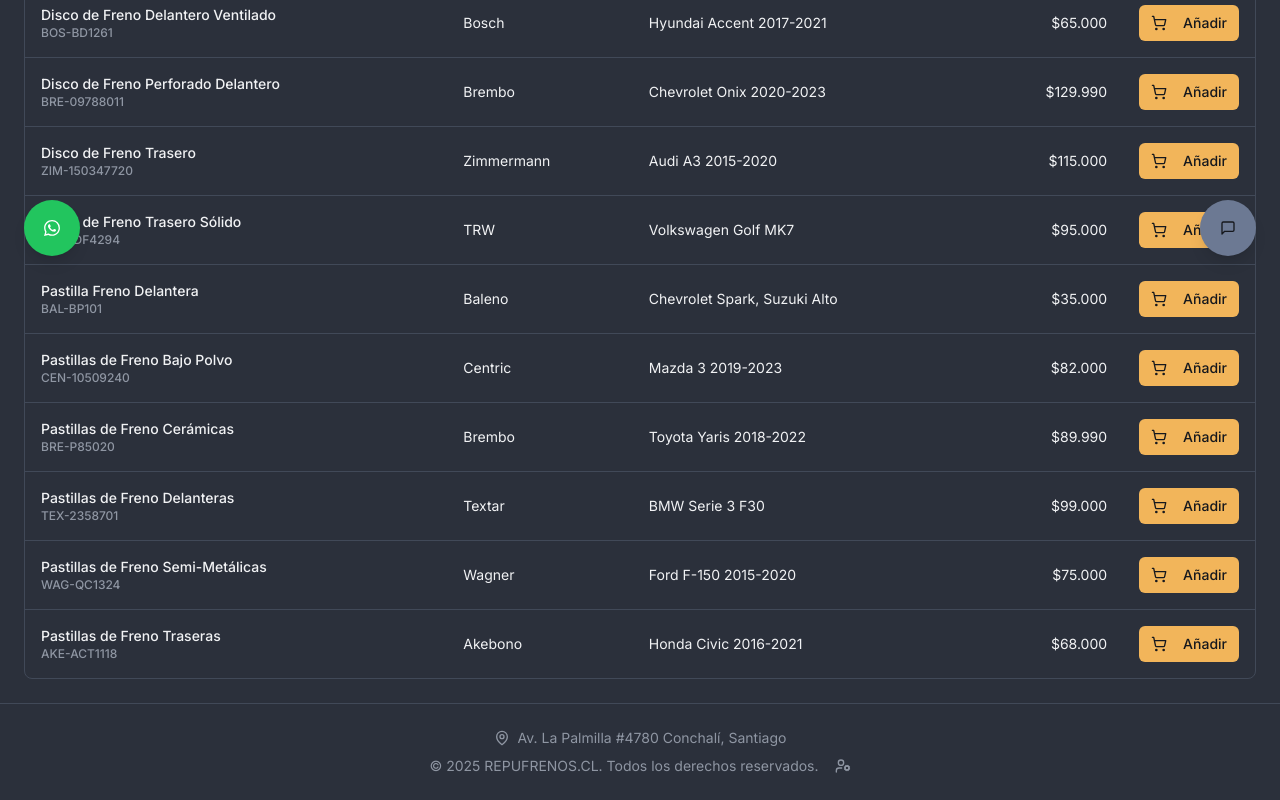
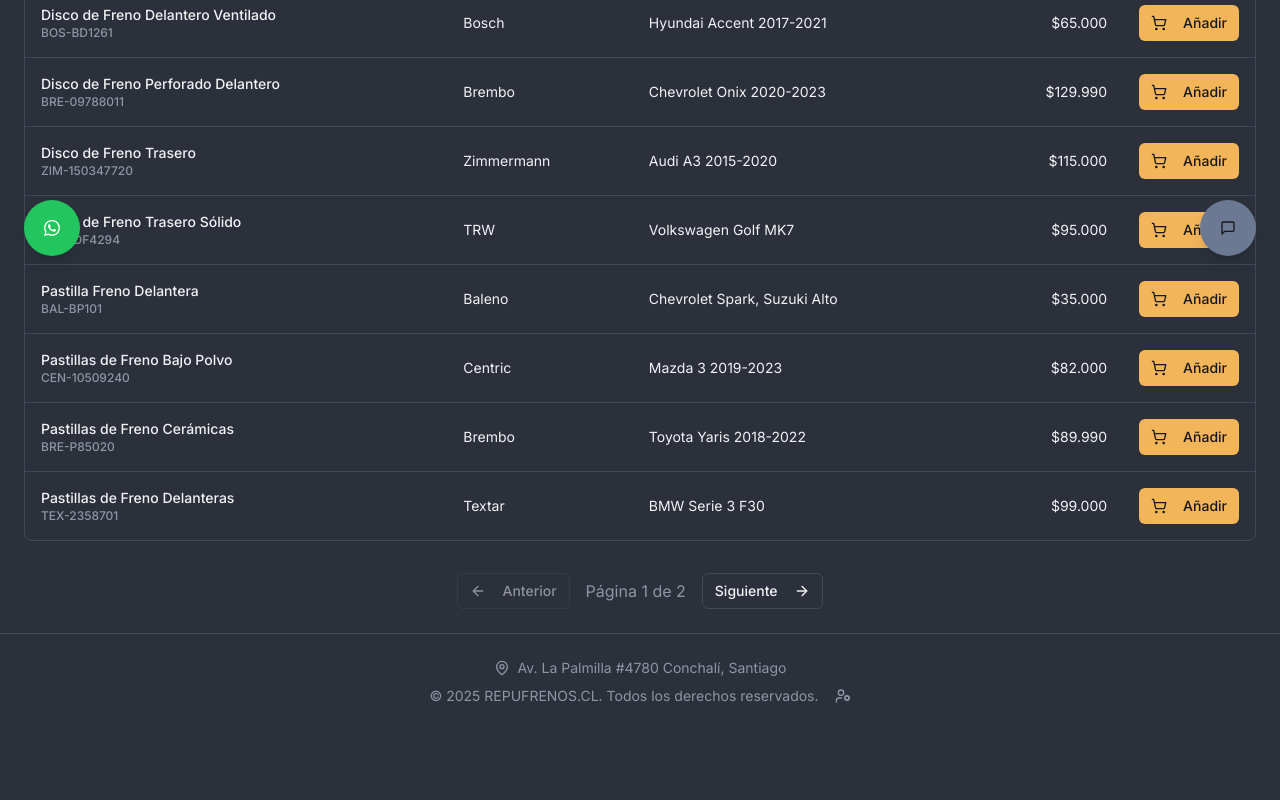
Before and after one commit to marce1404/TIENDA-FRENOS, a Next.js app: page /productos in a window 1280 px wide. Shown: the part 520-1320 px from the top of the page. After the commit the page ends 1250 px from the top, so only its background shows below. Built offline with nearby package versions, Linux system fonts and the light colour scheme.

Commit message:
antes teniamos paginacion de 10 productos, revisa lo que tenemos en git

```diff
--- a/src/app/productos/page.tsx
+++ b/src/app/productos/page.tsx
@@ -23,7 +23,7 @@
 export default function ProductosPage() {
   const [searchTerm, setSearchTerm] = useState('');
   const [currentPage, setCurrentPage] = useState(1);
-  const itemsPerPage = 12;
+  const itemsPerPage = 10;
   const [selectedCategory, setSelectedCategory] = useState('all');
   const [allProducts, setAllProducts] = useState<Product[]>(() => getProducts());
   const { addToCart } = useCart();
```
